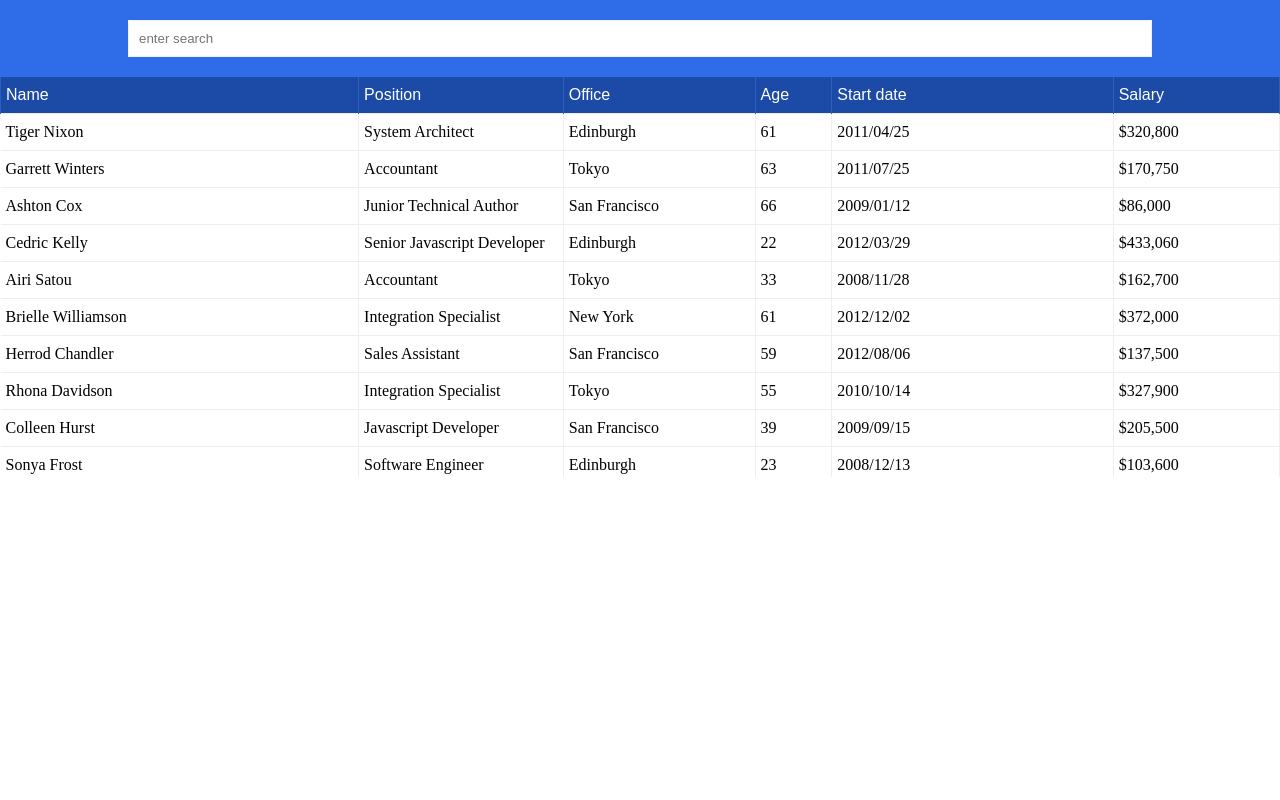
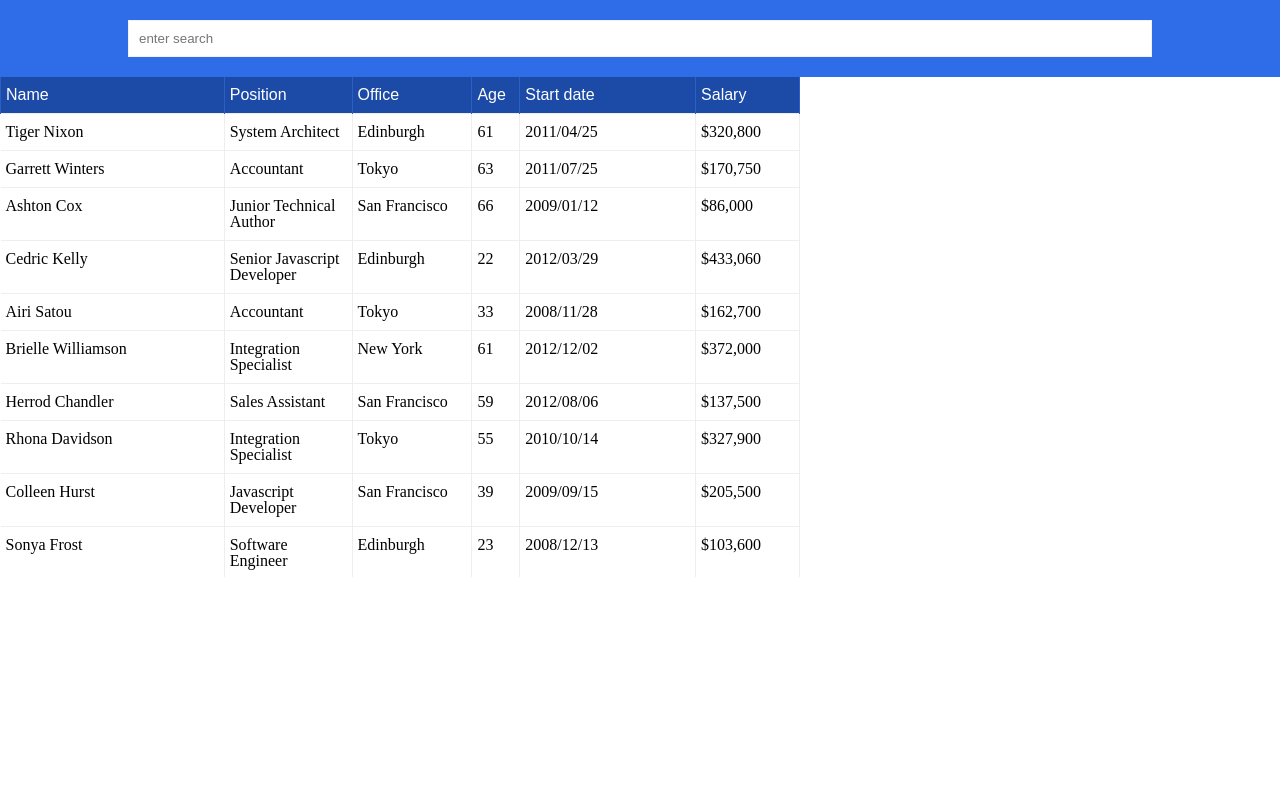
Before and after one commit to chasvales/searchable-table, a plain HTML site: page index.html in a window 1280 px wide. Drawn offline with Linux system fonts and the light colour scheme.

Commit message:
js file was not setting width

```diff
--- a/index.html
+++ b/index.html
@@ -495,8 +495,9 @@
 <script type="text/javascript">
 	$(document).ready(function(){
 		$('#container').searchableTable({
-			height : "400px",
-			scroll : "vert",
+			height : "500px",
+			width	: "800px",
+			scroll : "both",
 			breakpoint : 600,
 			tableData : 'tbody tr'
 		});
--- a/searchableTable.js
+++ b/searchableTable.js
@@ -94,8 +94,8 @@ $.fn.searchableTable = function(){
 		case "both":
 		scrolldirv = "auto";
 		scrolldirh = "auto";
-		objwidth = "auto";
-		objheight = "auto";
+		objwidth = el_width;
+		objheight = el_height;
 		break;
 		case "none":
 		scrolldirv = "visible";
```
